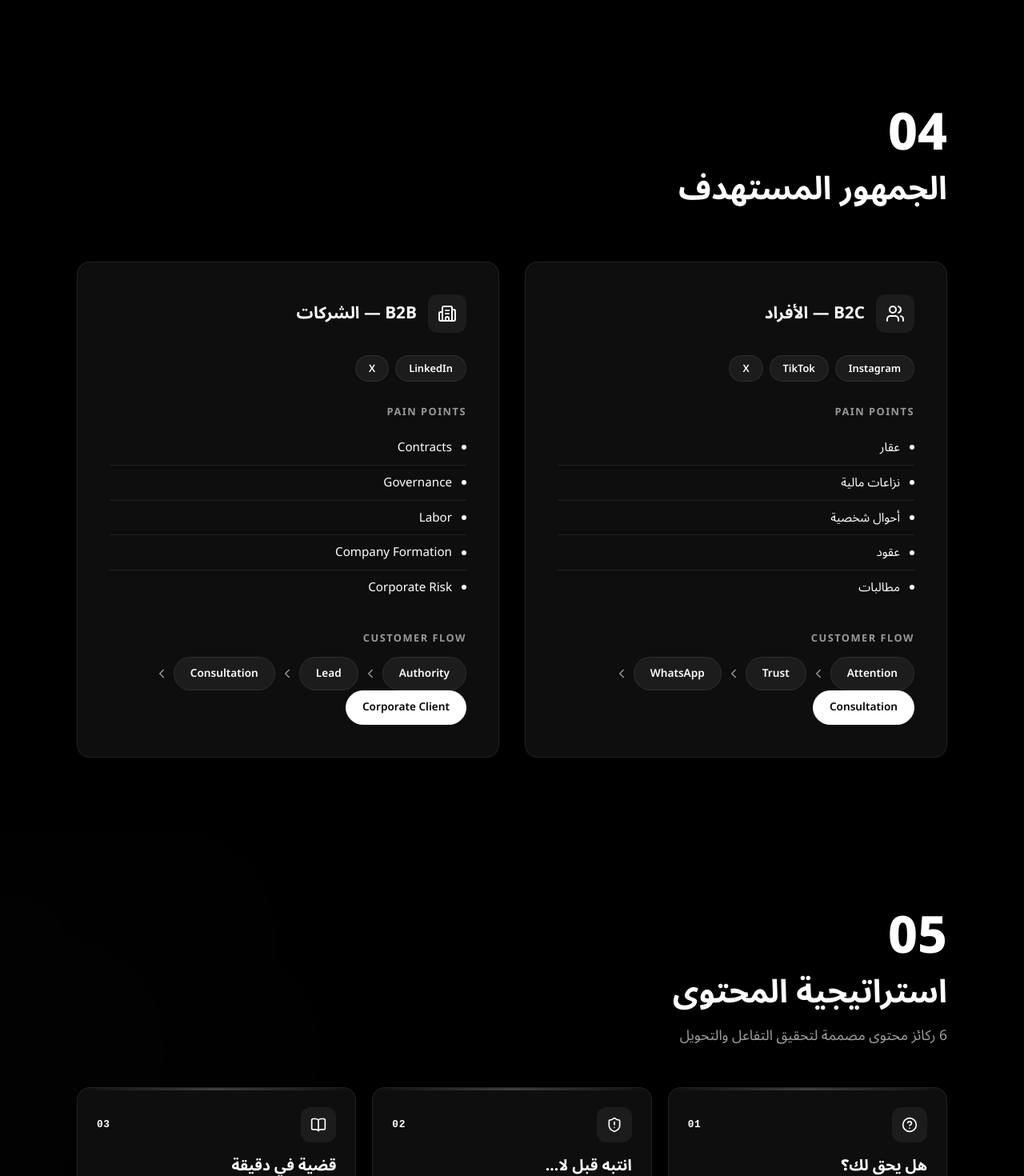
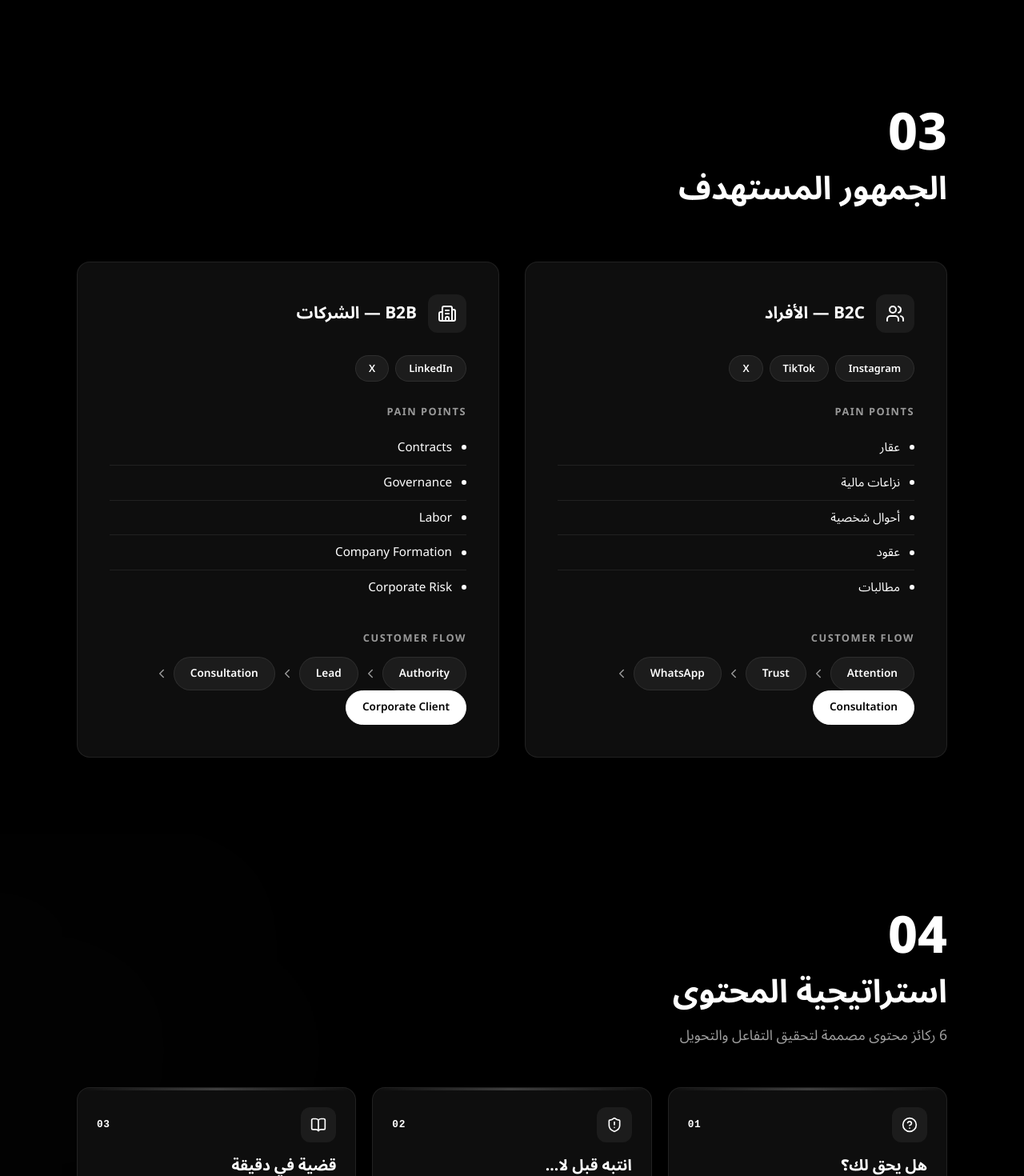
Before and after one commit to Azzam230/yazed-strategic-plan, a React (Vite) app: page / in a window 1280 px wide. Shown: the part 3360-4830 px from the top of the page at 80% size. Built offline with nearby package versions, Linux system fonts and the light colour scheme; the HTML template or start-up script is replaced by a standard one.

Commit message:
Fix-section-numbers-after-DataSlide-removal

```diff
--- a/src/components/AudienceSlide.jsx
+++ b/src/components/AudienceSlide.jsx
@@ -20,7 +20,7 @@ const AudienceSlide = () => {
     <section id="audience" className="section-padding" style={{ position: 'relative', overflow: 'clip' }}>
       <div className="section-container">
         <AnimatedSection direction="up">
-          <div style={{ fontSize: '4rem', fontWeight: 800, color: '#FFFFFF', lineHeight: 1, marginBottom: 8, fontFamily: "'Noto Sans Arabic', sans-serif" }}>04</div>
+          <div style={{ fontSize: '4rem', fontWeight: 800, color: '#FFFFFF', lineHeight: 1, marginBottom: 8, fontFamily: "'Noto Sans Arabic', sans-serif" }}>03</div>
         </AnimatedSection>
 
         <AnimatedSection direction="up" delay={0.1}>
--- a/src/components/ContentPillars.jsx
+++ b/src/components/ContentPillars.jsx
@@ -226,7 +226,7 @@ export default function ContentPillars() {
       <div className="section-container" style={{ position: 'relative', zIndex: 10 }}>
         <AnimatedSection delay={0}>
           <div>
-            <div style={{ fontSize: '4rem', fontWeight: 800, color: '#FFFFFF', lineHeight: 1, marginBottom: 8, fontFamily: "'Noto Sans Arabic', sans-serif" }}>05</div>
+            <div style={{ fontSize: '4rem', fontWeight: 800, color: '#FFFFFF', lineHeight: 1, marginBottom: 8, fontFamily: "'Noto Sans Arabic', sans-serif" }}>04</div>
             <h2 style={{ fontSize: '2.5rem', fontWeight: 700, color: '#FFFFFF', marginBottom: 8, fontFamily: "'Noto Sans Arabic', sans-serif" }}>استراتيجية المحتوى</h2>
             <p style={{ fontSize: '1.1rem', color: '#A0A0A0', maxWidth: 600, lineHeight: 1.8, marginBottom: 48, fontFamily: "'Noto Sans Arabic', sans-serif" }}>6 ركائز محتوى مصممة لتحقيق التفاعل والتحويل</p>
           </div>
--- a/src/components/PaidAds.jsx
+++ b/src/components/PaidAds.jsx
@@ -40,7 +40,7 @@ export default function PaidAds() {
               fontSize: '0.875rem', fontWeight: 600, marginBottom: '1rem',
               backgroundColor: 'rgba(255,255,255,0.06)', color: '#FFFFFF',
               border: '1px solid rgba(255,255,255,0.08)',
-            }}>08</span>
+            }}>05</span>
             <h2 style={{
               fontSize: 'clamp(1.875rem, 4vw, 3rem)', fontWeight: 800,
               fontFamily: 'var(--font-display)', lineHeight: 1.2, color: '#A0A0A0', marginBottom: '0.5rem',
```
